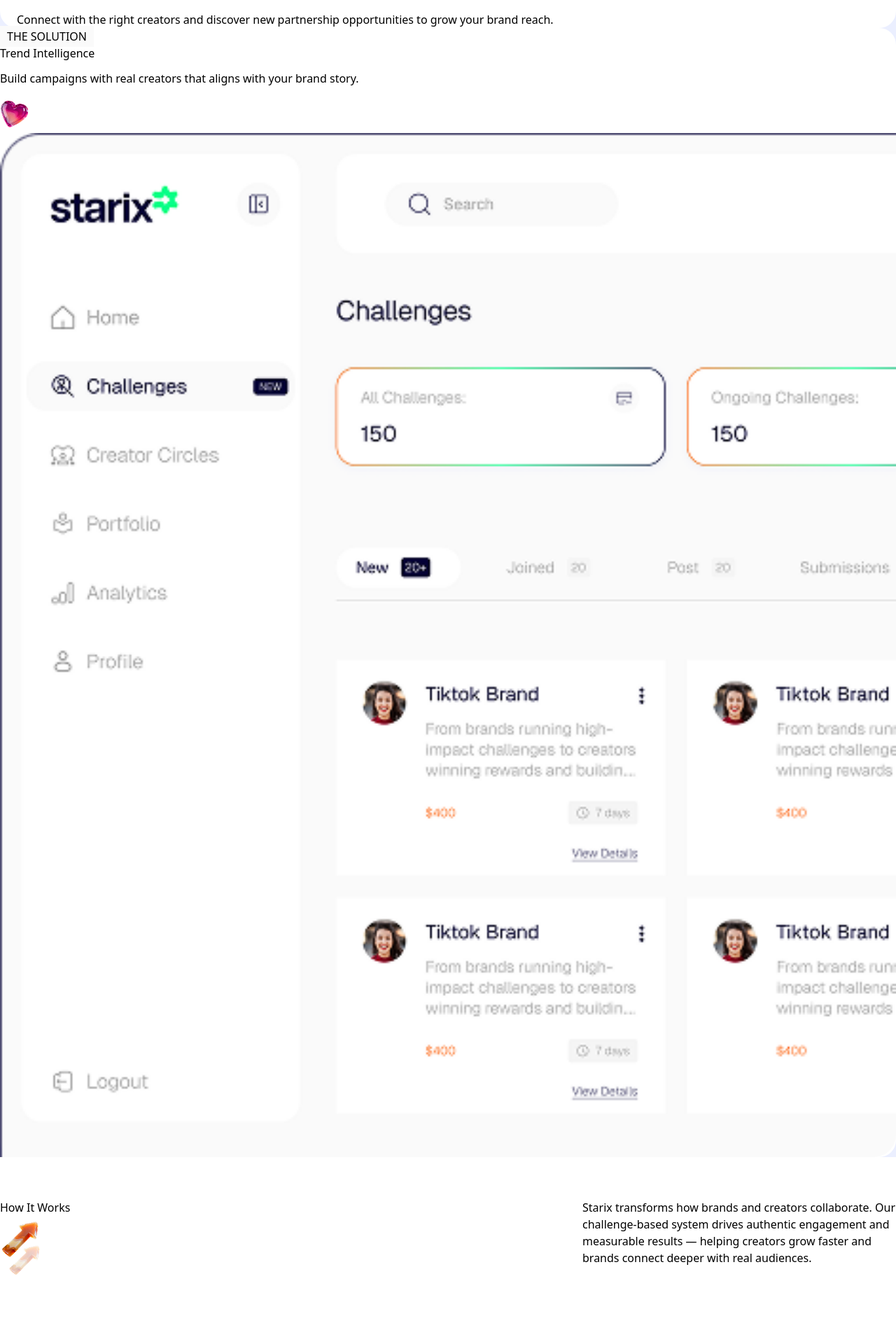
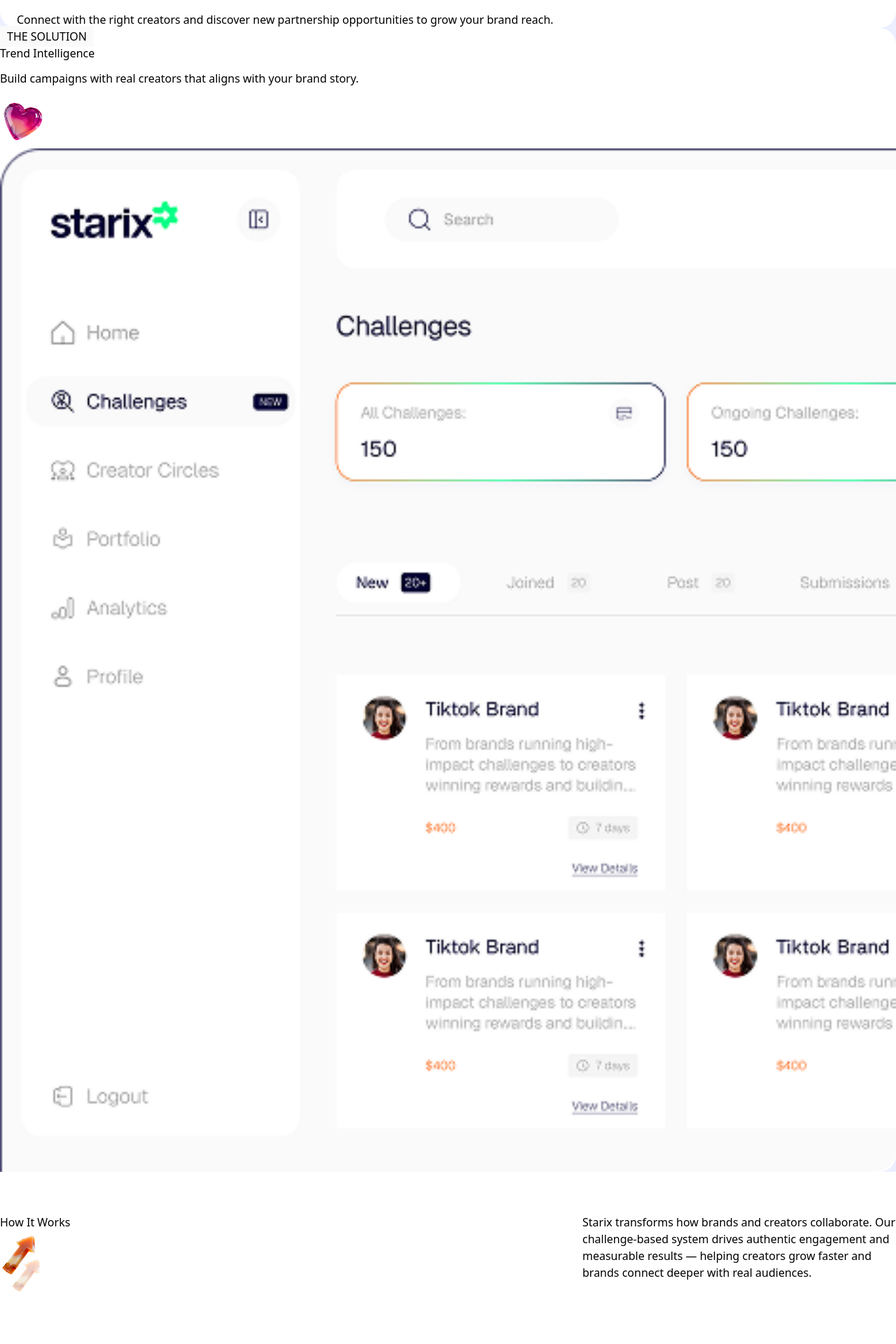
Before and after one commit to Starix-innovative-solutions-limited/starix-frontend-new, a Next.js app: page / in a window 1280 px wide. Shown: the part 720-2640 px from the top of the page at 70% size. Built offline with nearby package versions, Linux system fonts and the light colour scheme.

Commit message:
arrow animation

```diff
--- a/components/HowItWorks.tsx
+++ b/components/HowItWorks.tsx
@@ -1,6 +1,7 @@
 "use client"
 import React from 'react'
 import Image from 'next/image'
+import { motion } from 'framer-motion';
 
 const HowItWorks = () => {
     const brandFeatures = [
@@ -51,13 +52,25 @@ const HowItWorks = () => {
             <div className='flex max-md:flex-col max-md:gap-5 justify-between mt-10'>
                 <div className='text-5xl max-md:text-2xl font-semibold max-md:flex items-center max-md:justify-between'>
                     <span>How It Works</span>
+
+                    <motion.div
+                        animate={{ rotate: [0, -3, 4, -8, 0] }}
+                        transition={{
+                            duration: 1.2,
+                            repeat: Infinity,
+                            ease: "easeInOut",
+                        }}
+                        className="-ml-5 max-md:rotate-180"
+                    >
                         <Image
                             src={'/arrow.png'}
                             width={100}
                             height={100}
                             alt='howitworks'
-                        className=' -ml-5 max-md:rotate-180'
+                        // className=' -ml-5 max-md:rotate-180'
                         />
+
+                    </motion.div>
                 </div>
                 <div className='text-right max-w-md text-neut/60 font-light text-2xl '>
                     Starix transforms how brands and creators collaborate. Our challenge-based system drives authentic engagement and measurable results — helping creators grow faster and brands connect deeper with real audiences.
--- a/components/WhyStarix.tsx
+++ b/components/WhyStarix.tsx
@@ -96,11 +96,11 @@ const WhyStarix = () => {
                             <h2 className='text-secondary-100 text-4xl'>Trend Intelligence</h2>
                             <p className='text-dark text-lg'>Build campaigns with real creators that aligns with your brand story.</p>
                             <Image
-                                src="/heart1.png"
+                                src="/heart12.png"
                                 alt="Heart Image"
-                                width={100}
-                                height={100}
-                                className=" -ml-5 w-20"
+                                width={1000}
+                                height={1000}
+                                className=" -ml-6 w-28 object-cover"
                             />
                         </div>
 
```
Also changed, not shown: public/heart12.png (added). Lines whose indentation alone changed are shown as unchanged.
